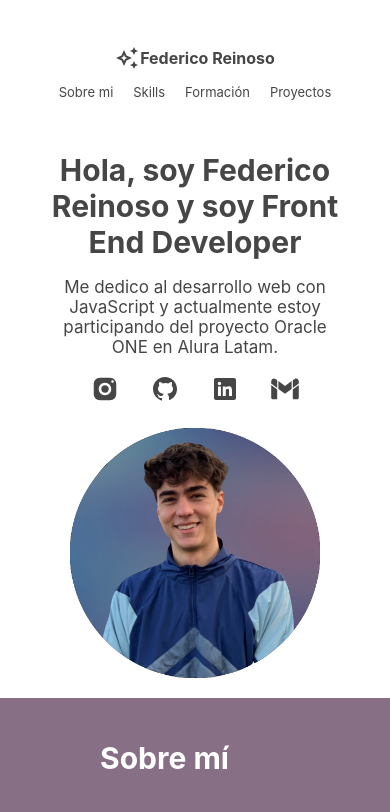
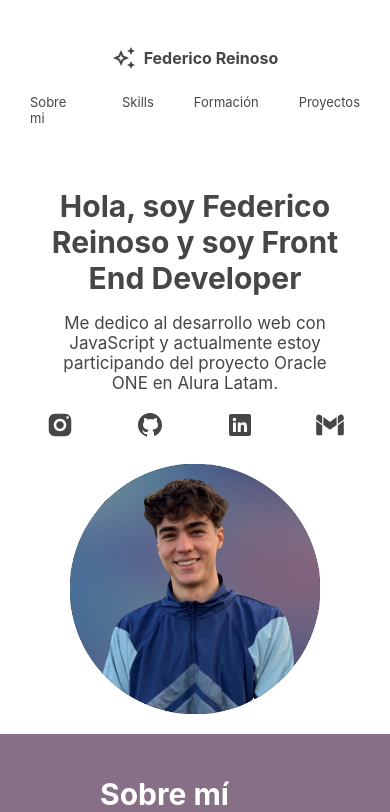
Before and after one commit to federeinoso/Challenge3-ORACLE-ONE, a plain HTML site: page index.html in a window 390 px wide. Shown: the top 812 px of the page. Drawn offline with Linux system fonts and the light colour scheme.

Commit message:
phone responsive

```diff
--- a/queries.css
+++ b/queries.css
@@ -86,7 +86,6 @@
   }
 
   .header_1 {
-    gap: 1px;
     font-size: 1rem;
   }
 
@@ -94,6 +93,10 @@
     gap: 5px;
     font-size: 13px;
     gap: 20px;
+  }
+
+  .header_2 a {
+    padding: 10px;
   }
 
   /* SOBRE MI */
@@ -129,6 +132,7 @@
 
   .about_me_social {
     display: flex;
+    justify-content: space-around;
     gap: 30px;
   }
 
@@ -139,6 +143,7 @@
 
   .social {
     width: 30px;
+    margin: 0 15px;
   }
 
   /* DESCRIPCION */
```
